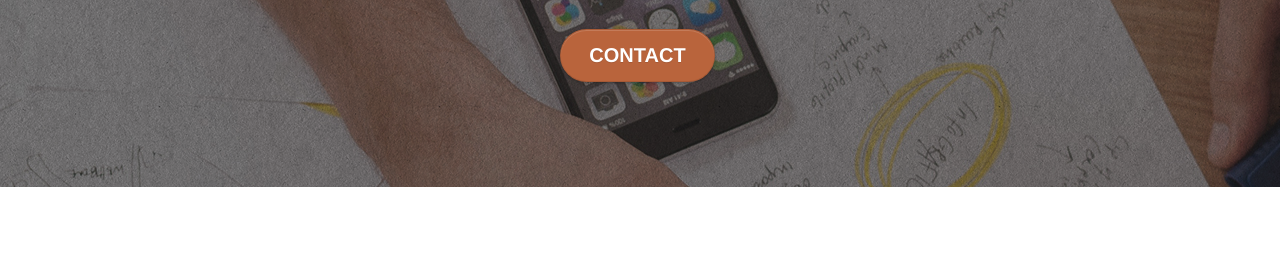
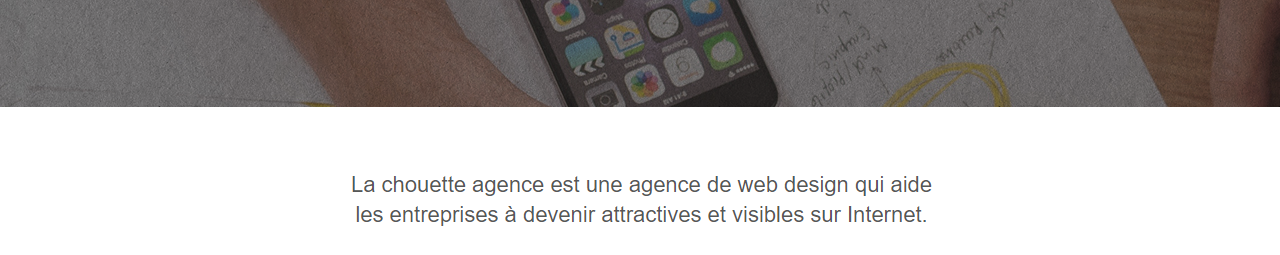
Before and after one commit to Aalys/P4_ChenaisELodie_26042021, a plain HTML site: page index.html in a window 1280 px wide. Shown: the part 351-606 px from the top of the page. Drawn offline with nearby package versions, Linux system fonts and the light colour scheme; files whose address does not match are found by name.

Commit message:
retrait liens contact partout

```diff
--- a/index.html
+++ b/index.html
@@ -66,9 +66,6 @@
 				<h1 class="text-center hero-bloc-text tc-white ">
 					La chouette agence
 				</h1>
-				<div class="text-center">
-					<a href="contact.html" class="btn btn-lg btn-clean btn-rd cta-hero btn-atomic-tangerine" id="cta-hero">Contact</a>
-				</div>
 			</div>
 		</div>
 	</div>
```
